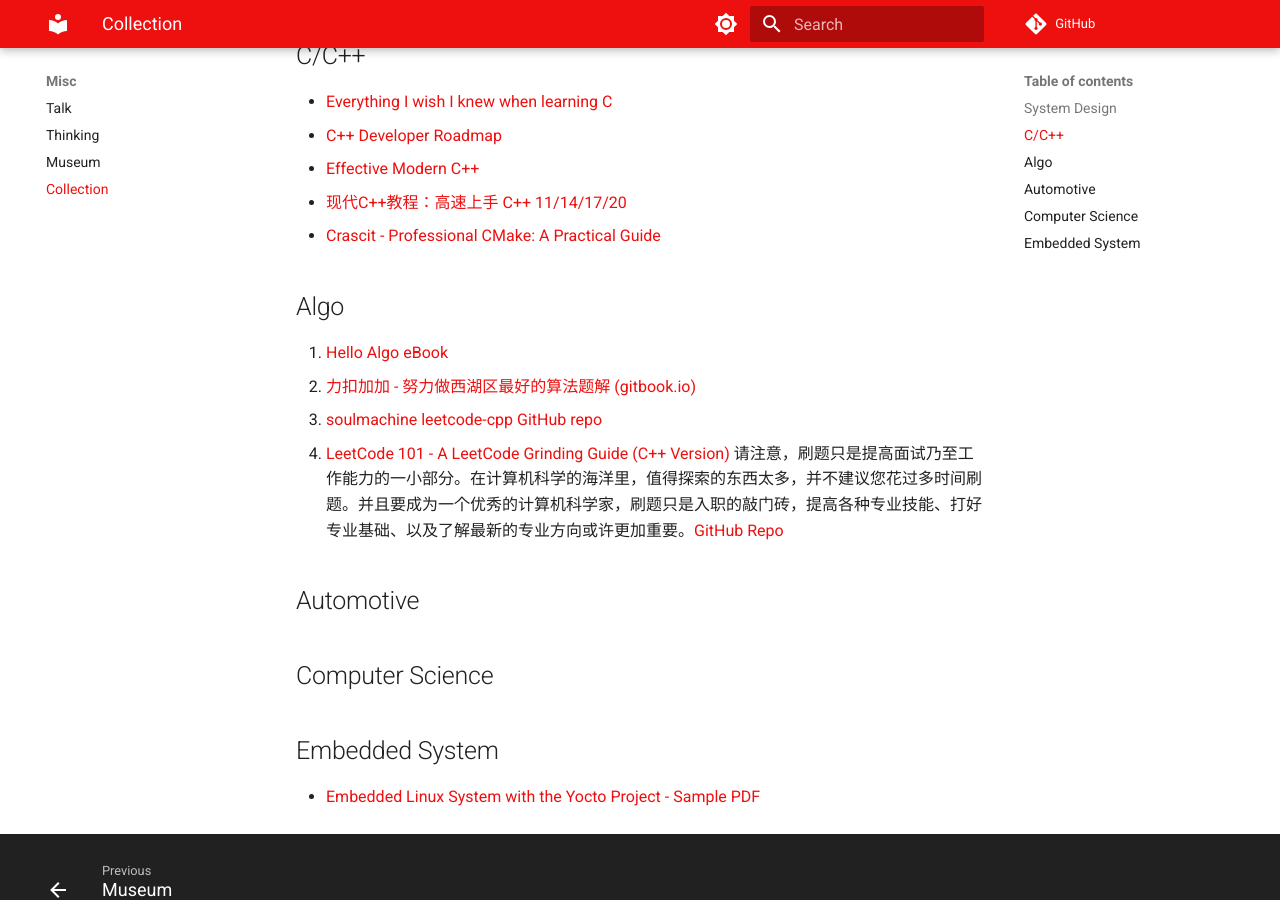
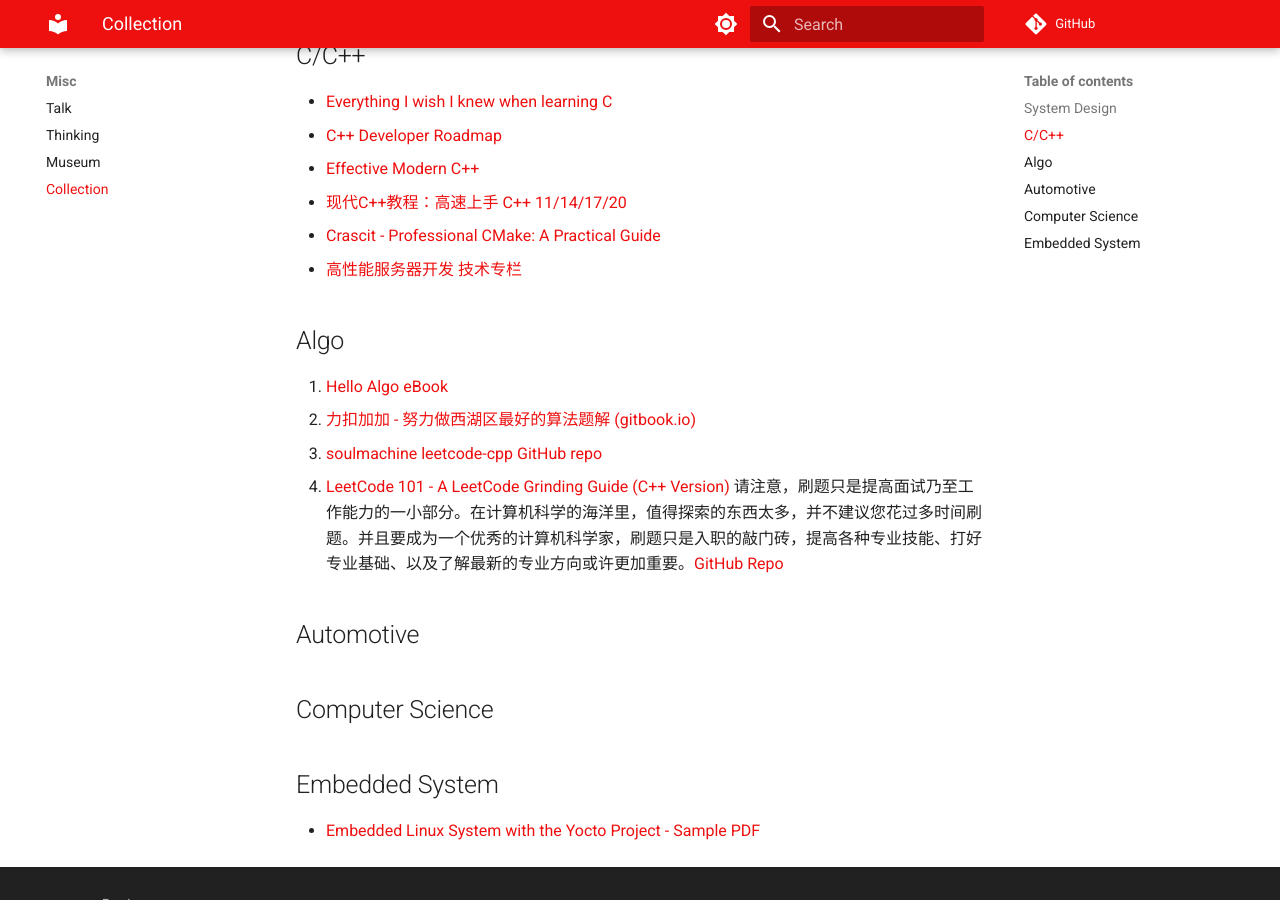
Before and after one commit to icecoobe/notes, an MkDocs documentation site: the page built from docs/misc/collection.md, in a window 1280 px wide and 900 px high, scrolled down 423 px. Built offline with MkDocs 1.6.1 and Material for MkDocs 9.7.7, drawn with Linux system fonts in a browser that asks for light colours; comment, search, counter and statistics services are not loaded.

Commit message:
update collection.md c++

```diff
--- a/docs/misc/collection.md
+++ b/docs/misc/collection.md
@@ -13,6 +13,7 @@
 - [Effective Modern C++](https://cntransgroup.github.io/EffectiveModernCppChinese/)
 - [现代C++教程：高速上手 C++ 11/14/17/20](https://changkun.de/modern-cpp/zh-cn/00-preface/)
 - [Crascit - Professional CMake: A Practical Guide](https://crascit.com/)
+- [高性能服务器开发 技术专栏](https://balloonwj.github.io/cpp-guide-web/)
 
 ## Algo
 
```
